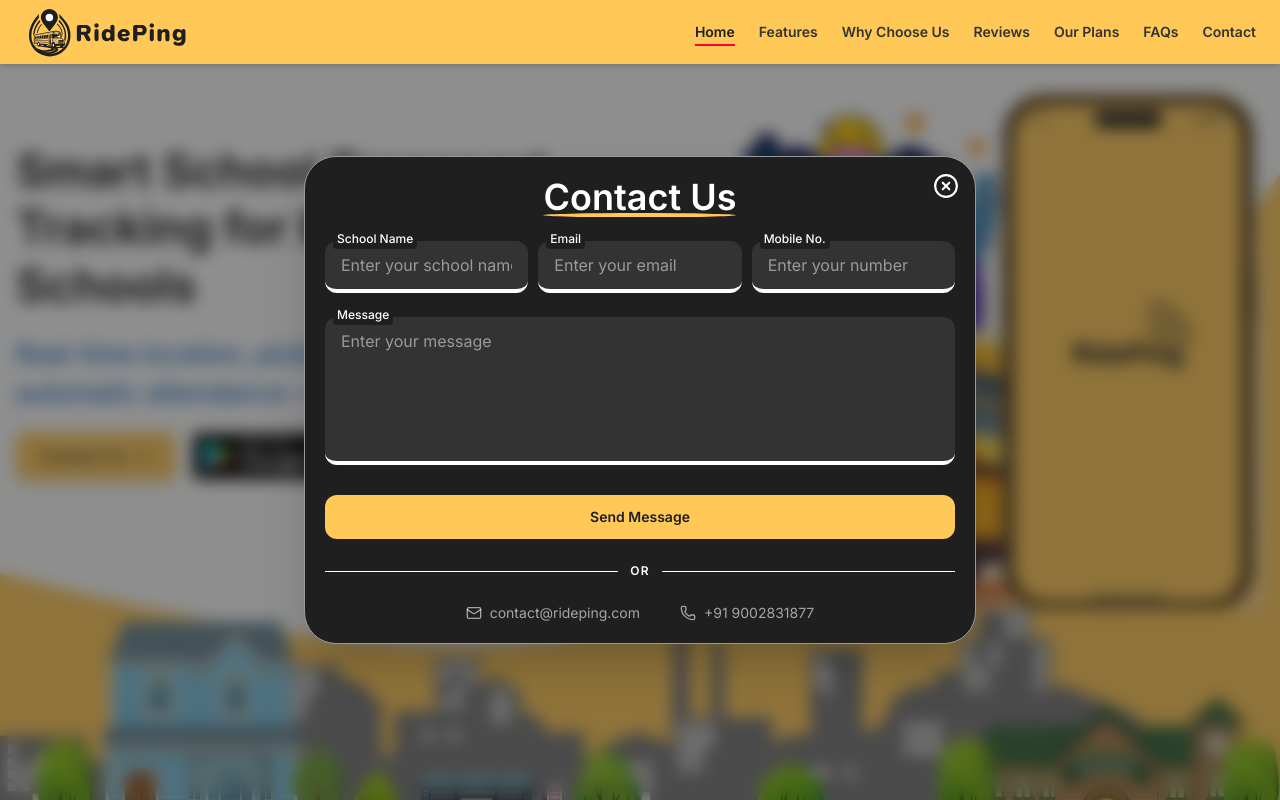
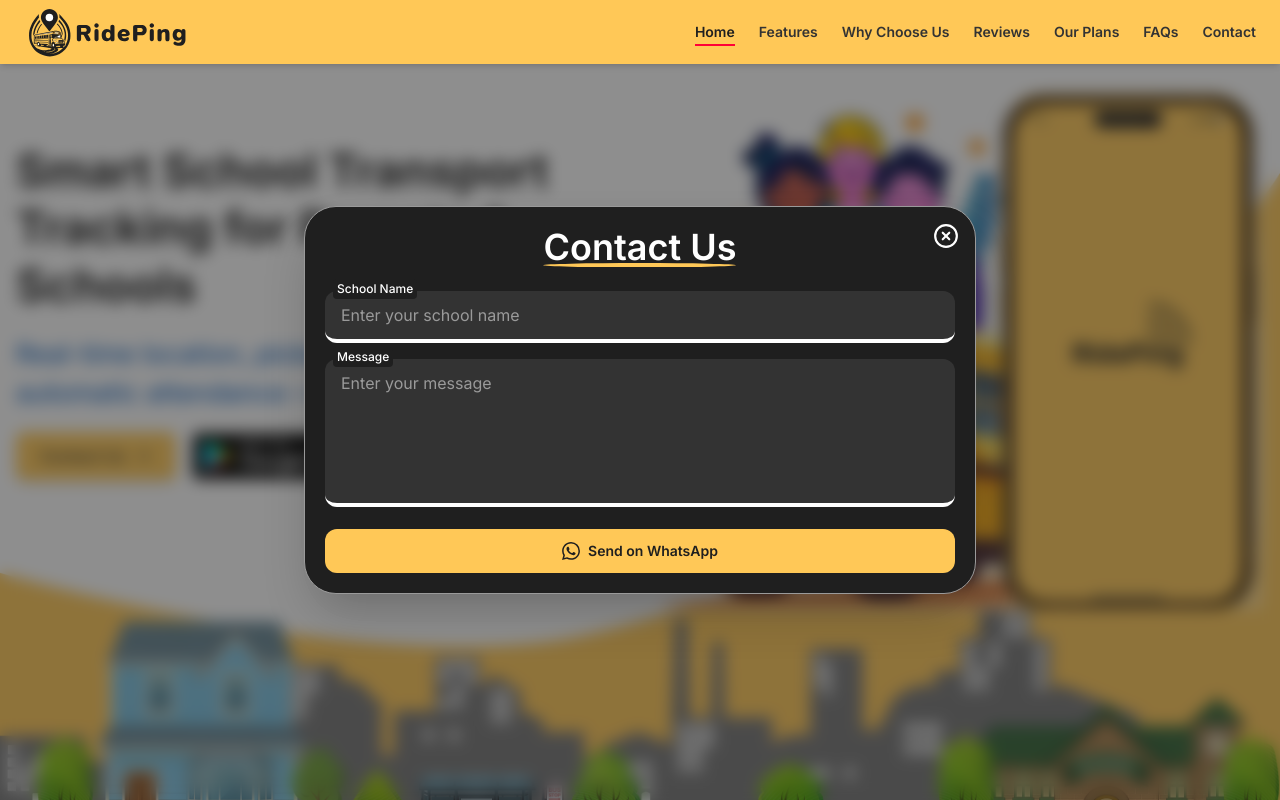
Before and after one commit to Piyush8092/RidePing, a Next.js app: page / in a window 1280 px wide. Both pictures are taken after a click on the button "Contact Us". Shown: the top 800 px of the page. Built offline with nearby package versions, Linux system fonts and the light colour scheme.

Commit message:
added whatsapp msg redirect in contact us form

```diff
--- a/src/app/api/send-email/route.js
+++ /dev/null
@@ -1,85 +0,0 @@
-import nodemailer from "nodemailer";
-import { NextResponse } from "next/server";
-import { siteConfig } from "@/config/site";
-
-export async function POST(req) {
-  try {
-    const formData = await req.formData();
-
-    const schoolName = formData.get("schoolName");
-    const email = formData.get("email");
-    const mobile = formData.get("mobile");
-    const message = formData.get("message");
-
-    const transporter = nodemailer.createTransport({
-      service: "gmail",
-      auth: {
-        user: process.env.EMAIL_USER,
-        pass: process.env.EMAIL_PASS,
-      },
-    });
-
-    // ADMIN EMAIL
-    await transporter.sendMail({
-      from: `"ERP Team" <${process.env.EMAIL_USER}>`,
-      to: process.env.EMAIL_TO,
-      replyTo: email,
-      subject: `New School Enquiry - ${schoolName}`,
-      html: `
-        <div style="font-family: Arial, sans-serif; line-height: 1.6;">
-          <h2>New School ERP Enquiry</h2>
-
-          <p><strong>School Name:</strong> ${schoolName}</p>
-          <p><strong>Email:</strong> ${email}</p>
-          <p><strong>Mobile:</strong> ${mobile}</p>
-
-          <hr style="margin: 16px 0;" />
-
-          <p><strong>Message:</strong></p>
-          <p>${message || "No message provided"}</p>
-
-          <hr style="margin: 16px 0;" />
-
-          <p style="font-size: 12px; color: #666;">
-            This enquiry was submitted via your RidePing landing page.
-          </p>
-        </div>
-      `,
-    });
-
-    // USER EMAIL
-    await transporter.sendMail({
-      from: `"RidePing" <${process.env.EMAIL_USER}>`,
-      to: email,
-      subject: "We received your request for RidePing",
-      html: `
-        <div style="font-family: Arial, sans-serif; line-height: 1.6;">
-          <p>Dear ${schoolName},</p>
-
-          <p>
-            Thank you for your interest in our School ERP solution. We have received your request successfully.
-          </p>
-
-          <p>
-            Our team will review your requirements and contact you within <strong>24 hours</strong> via email or phone to assist you further and schedule a demo if needed.
-          </p>
-
-          <p>
-            If your request is urgent, you may reach us directly at <strong>${siteConfig.contact.displayPhone}</strong>.
-          </p>
-
-          <br />
-
-          <p>Best regards,</p>
-          <p><strong>RidePing Team</strong></p>
-        </div>
-      `,
-    });
-
-    return NextResponse.json({ message: "Message sent successfully" }, { status: 200 });
-  } catch (error) {
-    console.error("Contact mail error:", error);
-
-    return NextResponse.json({ message: "Failed to send message" }, { status: 500 });
-  }
-}
--- a/src/components/ContactUsForm.jsx
+++ b/src/components/ContactUsForm.jsx
@@ -2,36 +2,22 @@
 
 import { useState } from "react";
 import { motion, AnimatePresence } from "framer-motion";
-import { CircleX, Mail, Phone } from "lucide-react";
+import { CircleX } from "lucide-react";
 import SectionHeading from "./common/SectionHeading";
 import { siteConfig } from "@/config/site";
 
 export default function ContactUsForm({ onClose }) {
   const [formData, setFormData] = useState({
     schoolName: "",
-    email: "",
-    mobile: "",
     message: "",
   });
 
   const [errors, setErrors] = useState({});
   const [submitted, setSubmitted] = useState(false);
-  const [loading, setLoading] = useState(false);
-  const [emailError, setEmailError] = useState("");
 
   const validate = () => {
     const newErrors = {};
     if (!formData.schoolName.trim()) newErrors.schoolName = "School name is required.";
-    if (!formData.email.trim()) {
-      newErrors.email = "Email is required.";
-    } else if (!/^[^\s@]+@[^\s@]+\.[^\s@]+$/.test(formData.email)) {
-      newErrors.email = "Please enter a valid email address.";
-    }
-    if (!formData.mobile.trim()) {
-      newErrors.mobile = "Mobile number is required.";
-    } else if (!/^\+?[\d\s\-]{7,15}$/.test(formData.mobile)) {
-      newErrors.mobile = "Please enter a valid mobile number.";
-    }
     if (!formData.message.trim()) newErrors.message = "Message is required.";
     return newErrors;
   };
@@ -44,7 +30,7 @@
     }
   };
 
-  const handleSubmit = async (e) => {
+  const handleSubmit = (e) => {
     e.preventDefault();
 
     const validationErrors = validate();
@@ -52,39 +38,21 @@
       setErrors(validationErrors);
       return;
     }
-    const formData = new FormData();
-    formData.append("schoolName", formData.schoolName);
-    formData.append("email", formData.email);
-    formData.append("mobile", formData.mobile);
-    formData.append("message", formData.message);
 
-    try {
-      setLoading(true);
-      const res = await fetch("/api/send-email", {
-        method: "POST",
-        body: formData,
-      });
+    const text = `Hello! I'm reaching out from *${formData.schoolName}*.\n\n${formData.message}`;
+    const encodedText = encodeURIComponent(text);
+    const whatsappURL = `https://wa.me/${siteConfig.contact.whatsapp}?text=${encodedText}`;
 
-      const result = await res.json();
-
-      if (!res.ok) {
-        setEmailError(result.message || "Failed to send email");
-      }
-
+    window.open(whatsappURL, "_blank");
     setSubmitted(true);
 
     setTimeout(() => {
       handleClose();
     }, 10000);
-    } catch (error) {
-      setEmailError("Failed to send email. Please try again.");
-    } finally {
-      setLoading(false);
-    }
   };
 
   const handleClose = () => {
-    setFormData({ schoolName: "", email: "", mobile: "", message: "" });
+    setFormData({ schoolName: "", message: "" });
     setErrors({});
     setSubmitted(false);
     onClose();
@@ -133,22 +101,15 @@
                   />
                 </svg>
               </div>
-              {emailError ? (
-                <p className="text-sm text-red-500">{emailError}</p>
-              ) : (
-                <>
-                  <p className="text-lg font-semibold text-white">Message Sent!</p>
+              <p className="text-lg font-semibold text-white">Opening WhatsApp!</p>
               <p className="mt-1 text-sm text-white/50">
-                    We have received your Message. Our team will contact you within 24 hours via
-                    email or phone.
+                A WhatsApp chat has been opened with your message. Send it to reach our team
+                directly.
               </p>
-                </>
-              )}
             </motion.div>
           ) : (
             <>
-              <div className="grid grid-cols-1 gap-2.5 sm:grid-cols-3">
-                <div className="relative">
+              <div className="relative mb-2.5">
                 <label className="input-field-label">School Name</label>
                 <input
                   type="text"
@@ -165,39 +126,8 @@
                 )}
               </div>
 
-                <div className="relative">
-                  <label className="input-field-label">Email</label>
-                  <input
-                    type="email"
-                    name="email"
-                    value={formData.email}
-                    onChange={handleChange}
-                    placeholder="Enter your email"
-                    className={`input-field ${
-                      errors.email ? "border-red-500" : "border-border-primary"
-                    }`}
-                  />
-                  {errors.email && <p className="mt-1 text-xs text-red-400">{errors.email}</p>}
-                </div>
-
-                <div className="relative">
-                  <label className="input-field-label">Mobile No.</label>
-                  <input
-                    type="tel"
-                    name="mobile"
-                    value={formData.mobile}
-                    onChange={handleChange}
-                    placeholder="Enter your number"
-                    className={`input-field ${
-                      errors.mobile ? "border-red-500" : "border-border-primary"
-                    }`}
-                  />
-                  {errors.mobile && <p className="mt-1 text-xs text-red-400">{errors.mobile}</p>}
-                </div>
-              </div>
-
               {/* Message */}
-              <div className="relative my-6">
+              <div className="relative my-4">
                 <label className="input-field-label">Message</label>
                 <textarea
                   name="message"
@@ -205,7 +135,9 @@
                   onChange={handleChange}
                   placeholder="Enter your message"
                   rows={5}
-                  className={`input-field resize-none ${errors.message ? "border-red-500" : "border-border-primary"}`}
+                  className={`input-field resize-none ${
+                    errors.message ? "border-red-500" : "border-border-primary"
+                  }`}
                 />
                 {errors.message && <p className="mt-1 text-xs text-red-400">{errors.message}</p>}
               </div>
@@ -213,39 +145,14 @@
               {/* Submit Button */}
               <button
                 onClick={handleSubmit}
-                disabled={loading}
-                className="bg-primary hover:bg-primary/80 text-text-primary block w-full rounded-xl py-3 text-sm font-semibold transition active:scale-[0.98] disabled:cursor-not-allowed disabled:opacity-50"
+                className="bg-primary hover:bg-primary/80 text-text-primary flex w-full items-center justify-center gap-2 rounded-xl py-3 text-sm font-semibold transition active:scale-[0.98]"
               >
-                {loading ? "Sending..." : "Send Message"}
+                {/* WhatsApp icon */}
+                <svg width="18" height="18" viewBox="0 0 24 24" fill="currentColor">
+                  <path d="M17.472 14.382c-.297-.149-1.758-.867-2.03-.967-.273-.099-.471-.148-.67.15-.197.297-.767.966-.94 1.164-.173.199-.347.223-.644.075-.297-.15-1.255-.463-2.39-1.475-.883-.788-1.48-1.761-1.653-2.059-.173-.297-.018-.458.13-.606.134-.133.298-.347.446-.52.149-.174.198-.298.298-.497.099-.198.05-.371-.025-.52-.075-.149-.669-1.612-.916-2.207-.242-.579-.487-.5-.669-.51-.173-.008-.371-.01-.57-.01-.198 0-.52.074-.792.372-.272.297-1.04 1.016-1.04 2.479 0 1.462 1.065 2.875 1.213 3.074.149.198 2.096 3.2 5.077 4.487.709.306 1.262.489 1.694.625.712.227 1.36.195 1.871.118.571-.085 1.758-.719 2.006-1.413.248-.694.248-1.289.173-1.413-.074-.124-.272-.198-.57-.347m-5.421 7.403h-.004a9.87 9.87 0 01-5.031-1.378l-.361-.214-3.741.982.998-3.648-.235-.374a9.86 9.86 0 01-1.51-5.26c.001-5.45 4.436-9.884 9.888-9.884 2.64 0 5.122 1.03 6.988 2.898a9.825 9.825 0 012.893 6.994c-.003 5.45-4.437 9.884-9.885 9.884m8.413-18.297A11.815 11.815 0 0012.05 0C5.495 0 .16 5.335.157 11.892c0 2.096.547 4.142 1.588 5.945L.057 24l6.305-1.654a11.882 11.882 0 005.683 1.448h.005c6.554 0 11.89-5.335 11.893-11.893a11.821 11.821 0 00-3.48-8.413z" />
+                </svg>
+                Send on WhatsApp
               </button>
-
-              {/* Divider */}
-              <div className="my-6 flex items-center gap-3">
-                <div className="bg-border-primary h-px flex-1" />
-                <span className="text-text-secondary text-xs font-semibold tracking-widest">
-                  OR
-                </span>
-                <div className="bg-border-primary h-px flex-1" />
-              </div>
-
-              {/* Contact info */}
-              <div className="flex flex-col items-center justify-center gap-4 sm:flex-row sm:gap-10">
-                <a
-                  href={`mailto:${siteConfig.contact.email}`}
-                  className="flex items-center gap-2 text-sm text-white/60 transition hover:text-white"
-                >
-                  <Mail size={16} />
-                  {siteConfig.contact.email}
-                </a>
-
-                <a
-                  href={`tel:${siteConfig.contact.phone}`}
-                  className="flex items-center gap-2 text-sm text-white/60 transition hover:text-white"
-                >
-                  <Phone size={16} />
-                  {siteConfig.contact.displayPhone}
-                </a>
-              </div>
             </>
           )}
         </motion.div>
--- a/src/components/WhatsAppModal.jsx
+++ b/src/components/WhatsAppModal.jsx
@@ -125,7 +125,7 @@
               {/* Submit Button */}
               <button
                 type="submit"
-                className="flex w-full items-center justify-center gap-2 rounded-xl bg-green-600 py-3 text-sm font-semibold text-white transition hover:bg-green-700 active:scale-[0.98]"
+                className="bg-primary hover:bg-primary/80 text-text-primary flex w-full items-center justify-center gap-2 rounded-xl py-3 text-sm font-semibold transition active:scale-[0.98]"
               >
                 <svg
                   xmlns="http://www.w3.org/2000/svg"
```
Lines whose indentation alone changed are shown as unchanged.
